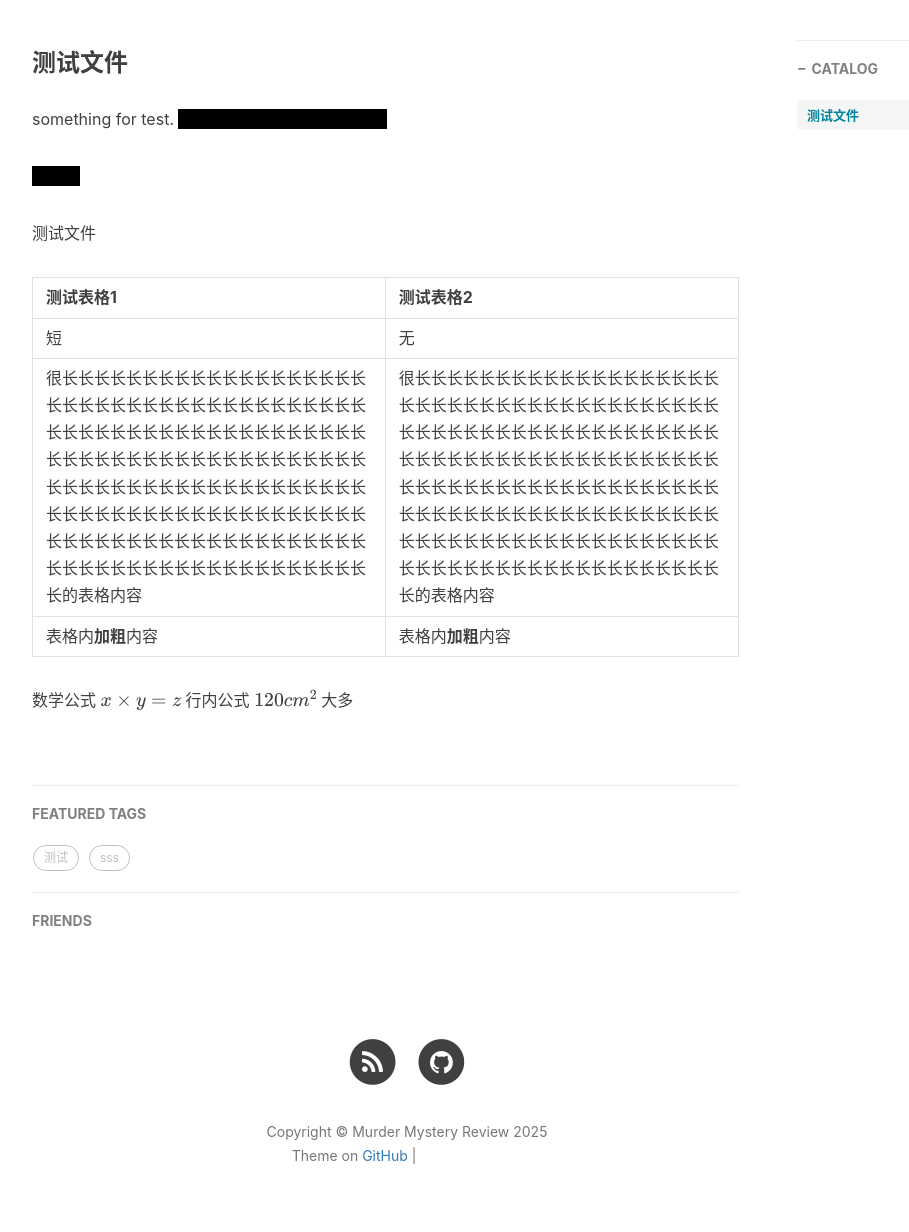
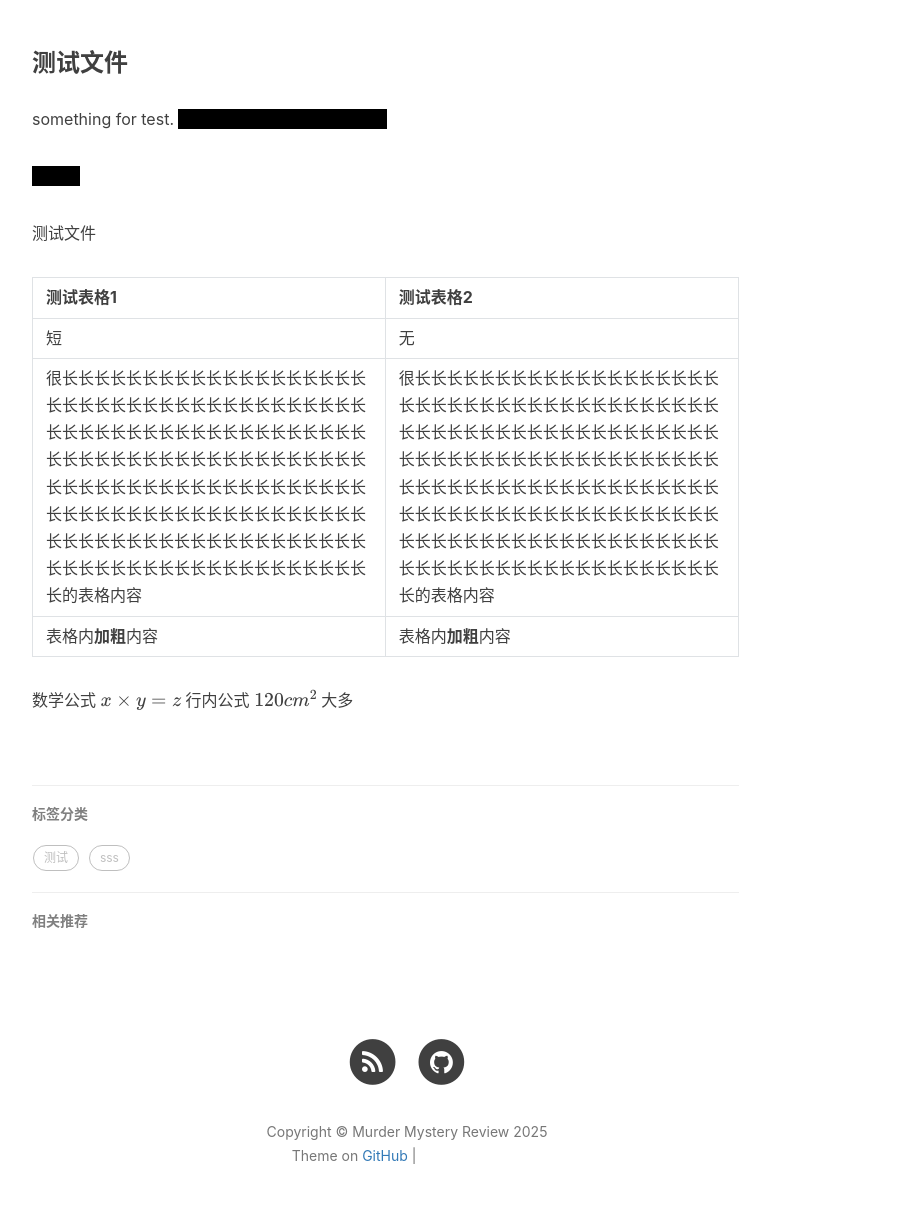
Before and after one commit to mysteryreview/mysteryreview.github.io, a Jekyll site: the page built from _posts/2022-05-31-测试文件.md, in a window 1280 px wide. Shown: the part 523-1755 px from the top of the page, without its empty margins (233-1142 px from the left). Built offline with Jekyll 4.4.1, drawn with Linux system fonts in a browser that asks for light colours; nearby versions of some CDN libraries; formulas are drawn with MathJax 3; comment, search, counter and statistics services are not loaded; grey boxes are pictures that could not be loaded.

Commit message:
Update post.html

```diff
--- a/_layouts/post.html
+++ b/_layouts/post.html
@@ -1,10 +1,6 @@
 ---
 layout: default
 ---
-
-<!-- Image to hack wechat -->
-<!-- <img src="/img/icon_wechat.png" width="0" height="0"> -->
-<!-- <img src="{{ site.baseurl }}/{% if page.header-img %}{{ page.header-img }}{% else %}{{ site.header-img }}{% endif %}" width="0" height="0"> -->
 
 <!-- Post Header -->
 <style type="text/css">
@@ -13,7 +9,6 @@
 	background-color: black;
         background-image: url('{{ site.baseurl }}/{% if page.header-img %}{{ page.header-img }}{% else %}{{ site.header-img }}{% endif %}')
     }
-
     {% if page.header-mask %}
     header.intro-header .header-mask{
         width: 100%;
@@ -35,12 +30,7 @@
                         {% endfor %}
                     </div>
                     <h1>{{ page.title }}</h1>
-                    {% comment %}
-                        always create a h2 for keeping the margin , Hux
-                    {% endcomment %}
-                    {% comment %} if page.subtitle {% endcomment %}
                     <h2 class="subheading">{{ page.subtitle }}</h2>
-                    {% comment %} endif {% endcomment %}
                     <span class="meta">Posted by {% if page.author %}{{ page.author }}{% else %}{{ site.title }}{% endif %} on {{ page.date | date: "%B %-d, %Y" }}</span>
                 </div>
             </div>
@@ -52,38 +42,31 @@
 <article>
     <div class="container">
         <div class="row">
-
             <!-- Post Container -->
-            <div class="
-                col-lg-8 col-lg-offset-2
-                col-md-10 col-md-offset-1
-                post-container">
-
+            <div class="col-lg-8 col-lg-offset-2 col-md-10 col-md-offset-1 post-container">
                 {{ content }}
-
                 <hr style="visibility: hidden;">
-
                 <ul class="pager">
                     {% if page.previous.url %}
-                    <li class="previous">
-                        <a href="{{ page.previous.url | prepend: site.baseurl | replace: '//', '/' }}" data-toggle="tooltip" data-placement="top" title="{{page.previous.title}}">
+                    <li class="previous"><a href="{{ page.previous.url | prepend: site.baseurl | replace: '//', '/' }}"
+                                                 data-toggle="tooltip"
+                                                 data-placement="top"
+                                                 title="{{page.previous.title}}">
                         Previous<br>
                         <span>{{page.previous.title}}</span>
-                        </a>
-                    </li>
+                    </a></li>
                     {% endif %}
                     {% if page.next.url %}
-                    <li class="next">
-                        <a href="{{ page.next.url | prepend: site.baseurl | replace: '//', '/' }}" data-toggle="tooltip" data-placement="top" title="{{page.next.title}}">
+                    <li class="next"><a href="{{ page.next.url | prepend: site.baseurl | replace: '//', '/' }}"
+                                             data-toggle="tooltip"
+                                             data-placement="top"
+                                             title="{{page.next.title}}">
                         Next<br>
                         <span>{{page.next.title}}</span>
-                        </a>
-                    </li>
+                    </a></li>
                     {% endif %}
                 </ul>
-
-
-                <!--Gitalk评论start  -->
+                <!-- Gitalk -->
                 {% if site.gitalk.enable %}
                 <!-- 引入Gitalk评论插件  -->
                 <link rel="stylesheet" href="https://unpkg.com/gitalk/dist/gitalk.css">
@@ -106,61 +89,27 @@
                 </script>
                 {% endif %}
                 <!-- Gitalk end -->
-
-                {% if site.disqus_username %}
-                <!-- disqus 评论框 start -->
-                <div class="comment">
-                    <div id="disqus_thread" class="disqus-thread"></div>
             </div>
-                <!-- disqus 评论框 end -->
-                {% endif %}
-
-            </div>
-
-    <!-- Side Catalog Container -->
-        {% if page.catalog %}
-            <div class="
-                col-lg-2 col-lg-offset-0
-                visible-lg-block
-                sidebar-container
-                catalog-container">
-                <div class="side-catalog">
-                    <hr class="hidden-sm hidden-xs">
-                    <h5>
-                        <a class="catalog-toggle" href="#">CATALOG</a>
-                    </h5>
-                    <ul class="catalog-body"></ul>
-                </div>
-            </div>
-        {% endif %}
-
             <!-- Sidebar Container -->
-            <div class="
-                col-lg-8 col-lg-offset-2
-                col-md-10 col-md-offset-1
-                sidebar-container">
-
+            <div class="col-lg-8 col-lg-offset-2 col-md-10 col-md-offset-1 sidebar-container">
                 <!-- Featured Tags -->
                 {% if site.featured-tags %}
                 <section>
                     <hr class="hidden-sm hidden-xs">
-                    <h5><a href="/tags/">FEATURED TAGS</a></h5>
+                    <h5><a href="/tags/">标签分类</a></h5>
                     <div class="tags">
         	        {% for tag in site.tags %}
                         {% if tag[1].size > {{site.featured-condition-size}} %}
-                				<a href="/tags/#{{ tag[0] }}" title="{{ tag[0] }}" rel="{{ tag[1].size }}">
-                                    {{ tag[0] }}
-                                </a>
+                	<a href="/tags/#{{ tag[0] }}" title="{{ tag[0] }}" rel="{{ tag[1].size }}">{{ tag[0] }}</a>
                         {% endif %}
         		{% endfor %}
         	    </div>
                 </section>
                 {% endif %}
-
-                <!-- Friends Blog -->
+                <!-- Friends Link -->
                 {% if site.friends %}
                 <hr>
-                <h5>FRIENDS</h5>
+                <h5>相关推荐</h5>
                 <ul class="list-inline">
                     {% for friend in site.friends %}
                     <li><a href="{{friend.href}}">{{friend.title}}</a></li>
```
Also changed, not shown: other parts of _layouts/post.html (+0 -18 lines). Lines whose indentation alone changed are shown as unchanged.
